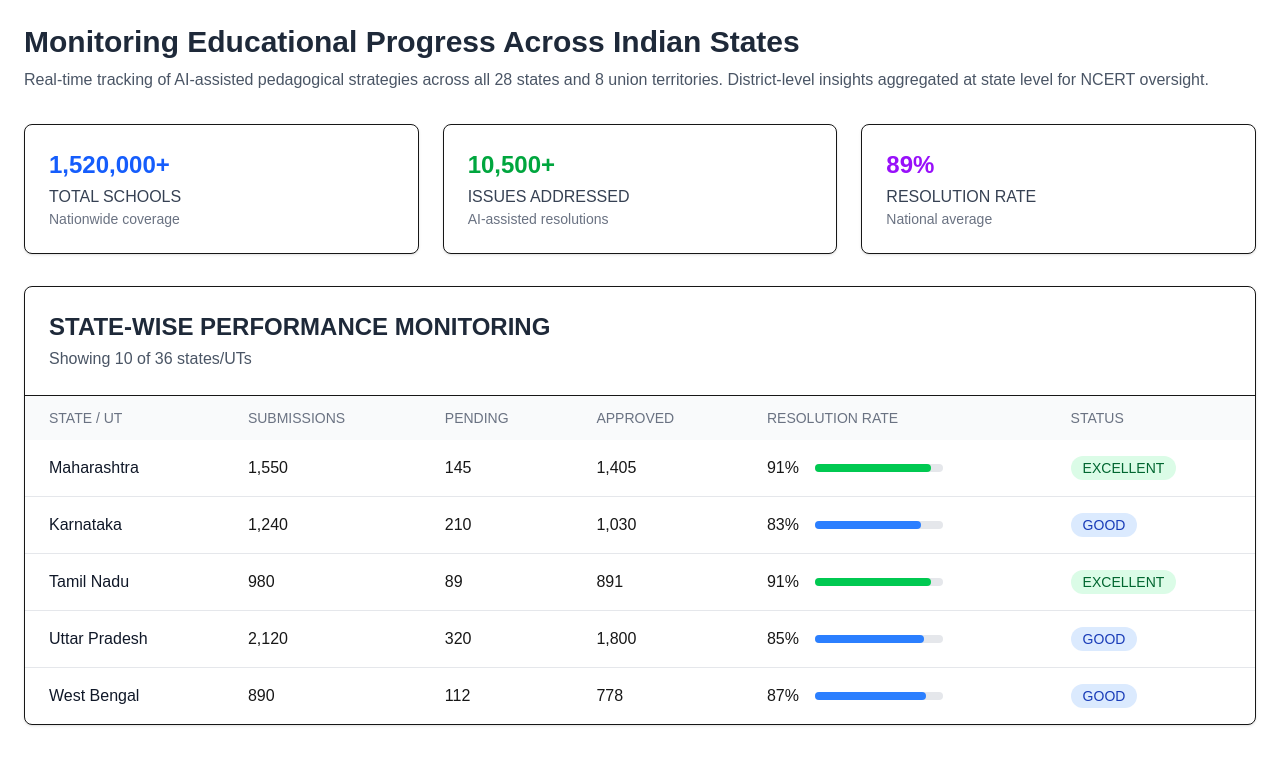
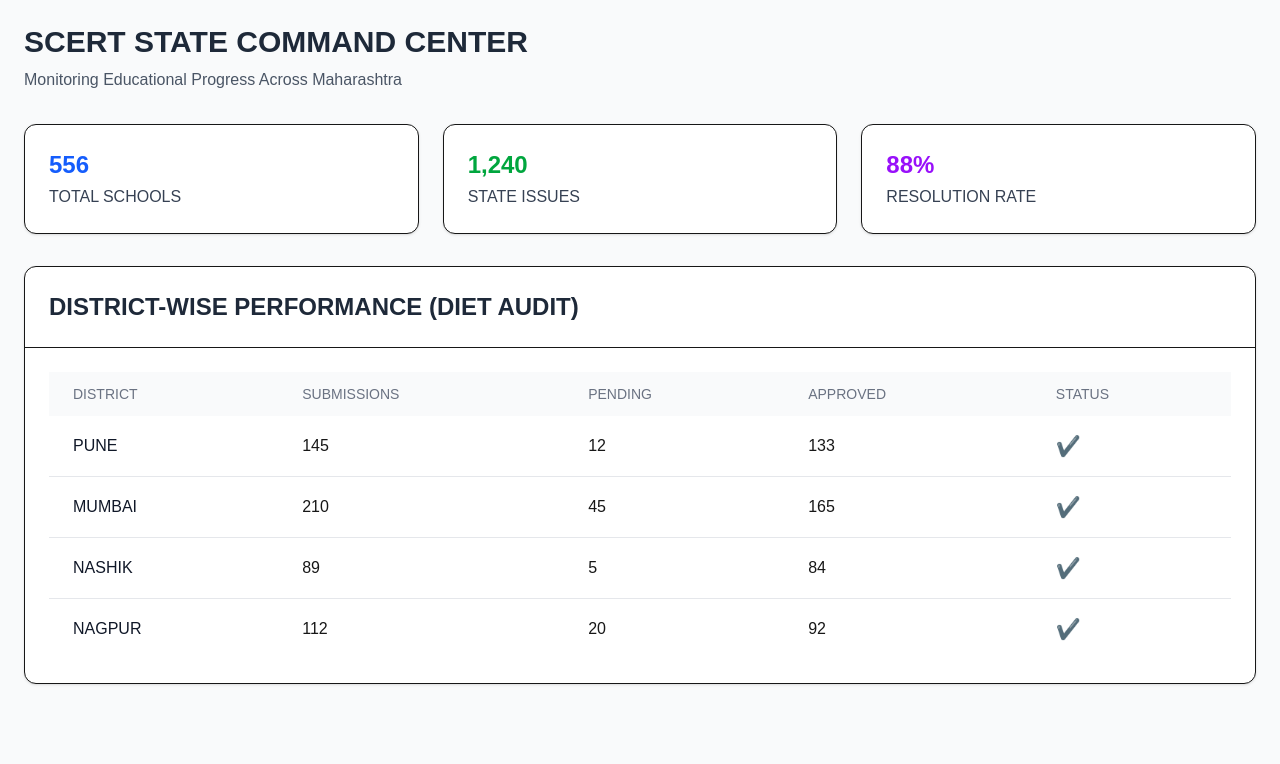
Before and after one commit to warisha-f1/MergeEd, a Next.js app in the folder frontend/: page /admin/scert in a window 1280 px wide. Shown: the top 764 px of the page. Built offline with nearby package versions, Linux system fonts and the light colour scheme.

Commit message:
Update page.tsx

```diff
--- a/frontend/app/admin/scert/page.tsx
+++ b/frontend/app/admin/scert/page.tsx
@@ -1,108 +1,66 @@
+// app/admin/page.tsx
 "use client";
 
-import { useState } from "react";
-
-interface StateData {
-  state: string;
-  submissions: number;
-  pending: number;
-  approved: number;
-  resolutionRate: number;
-  status: "EXCELLENT" | "GOOD" | "NEEDS_ATTENTION" | "CRITICAL";
-}
-
 export default function AdminPage() {
-  const [states] = useState<StateData[]>([
-    { state: "Maharashtra", submissions: 1550, pending: 145, approved: 1405, resolutionRate: 91, status: "EXCELLENT" },
-    { state: "Karnataka", submissions: 1240, pending: 210, approved: 1030, resolutionRate: 83, status: "GOOD" },
-    { state: "Tamil Nadu", submissions: 980, pending: 89, approved: 891, resolutionRate: 91, status: "EXCELLENT" },
-    { state: "Uttar Pradesh", submissions: 2120, pending: 320, approved: 1800, resolutionRate: 85, status: "GOOD" },
-    { state: "West Bengal", submissions: 890, pending: 112, approved: 778, resolutionRate: 87, status: "GOOD" },
-  ]);
+  const districts = [
+    { name: "PUNE", submissions: 145, pending: 12, approved: 133, status: "✔️" },
+    { name: "MUMBAI", submissions: 210, pending: 45, approved: 165, status: "✔️" },
+    { name: "NASHIK", submissions: 89, pending: 5, approved: 84, status: "✔️" },
+    { name: "NAGPUR", submissions: 112, pending: 20, approved: 92, status: "✔️" },
+  ];
 
   return (
-    <div className="p-6">
+    <div className="min-h-screen bg-gray-50 p-6">
+      {/* Header */}
       <header className="mb-8">
-        <h1 className="text-3xl font-bold text-gray-800 mb-2">
-          Monitoring Educational Progress Across Indian States
-        </h1>
-        <p className="text-gray-600">
-          Real-time tracking of AI-assisted pedagogical strategies across all 28 states and 8 union territories.
-          District-level insights aggregated at state level for NCERT oversight.
-        </p>
+        <h1 className="text-3xl font-bold text-gray-800">SCERT STATE COMMAND CENTER</h1>
+        <p className="text-gray-600 mt-2">Monitoring Educational Progress Across Maharashtra</p>
       </header>
 
       {/* Stats Cards */}
       <div className="grid grid-cols-1 md:grid-cols-3 gap-6 mb-8">
-        <div className="bg-white p-6 rounded-lg shadow border">
-          <div className="text-2xl font-bold text-blue-600">1,520,000+</div>
+        <div className="bg-white p-6 rounded-xl shadow border">
+          <div className="text-2xl font-bold text-blue-600">556</div>
           <div className="text-gray-700 font-medium mt-1">TOTAL SCHOOLS</div>
-          <div className="text-sm text-gray-500">Nationwide coverage</div>
         </div>
 
-        <div className="bg-white p-6 rounded-lg shadow border">
-          <div className="text-2xl font-bold text-green-600">10,500+</div>
-          <div className="text-gray-700 font-medium mt-1">ISSUES ADDRESSED</div>
-          <div className="text-sm text-gray-500">AI-assisted resolutions</div>
+        <div className="bg-white p-6 rounded-xl shadow border">
+          <div className="text-2xl font-bold text-green-600">1,240</div>
+          <div className="text-gray-700 font-medium mt-1">STATE ISSUES</div>
         </div>
 
-        <div className="bg-white p-6 rounded-lg shadow border">
-          <div className="text-2xl font-bold text-purple-600">89%</div>
+        <div className="bg-white p-6 rounded-xl shadow border">
+          <div className="text-2xl font-bold text-purple-600">88%</div>
           <div className="text-gray-700 font-medium mt-1">RESOLUTION RATE</div>
-          <div className="text-sm text-gray-500">National average</div>
         </div>
       </div>
 
-      {/* State Table */}
-      <div className="bg-white rounded-lg shadow border">
+      {/* District Table */}
+      <div className="bg-white rounded-xl shadow border">
         <div className="p-6 border-b">
-          <h2 className="text-2xl font-bold text-gray-800">STATE-WISE PERFORMANCE MONITORING</h2>
-          <p className="text-gray-600 mt-1">Showing 10 of 36 states/UTs</p>
+          <h2 className="text-2xl font-bold text-gray-800">DISTRICT-WISE PERFORMANCE (DIET AUDIT)</h2>
         </div>
 
-        <div className="overflow-x-auto">
+        <div className="overflow-x-auto p-6">
           <table className="min-w-full">
             <thead className="bg-gray-50">
               <tr>
-                <th className="px-6 py-3 text-left text-sm font-medium text-gray-500">STATE / UT</th>
+                <th className="px-6 py-3 text-left text-sm font-medium text-gray-500">DISTRICT</th>
                 <th className="px-6 py-3 text-left text-sm font-medium text-gray-500">SUBMISSIONS</th>
                 <th className="px-6 py-3 text-left text-sm font-medium text-gray-500">PENDING</th>
                 <th className="px-6 py-3 text-left text-sm font-medium text-gray-500">APPROVED</th>
-                <th className="px-6 py-3 text-left text-sm font-medium text-gray-500">RESOLUTION RATE</th>
                 <th className="px-6 py-3 text-left text-sm font-medium text-gray-500">STATUS</th>
               </tr>
             </thead>
             <tbody className="divide-y divide-gray-200">
-              {states.map((state, index) => (
+              {districts.map((district, index) => (
                 <tr key={index} className="hover:bg-gray-50">
-                  <td className="px-6 py-4 font-medium text-gray-900">{state.state}</td>
-                  <td className="px-6 py-4">{state.submissions.toLocaleString()}</td>
-                  <td className="px-6 py-4">{state.pending.toLocaleString()}</td>
-                  <td className="px-6 py-4">{state.approved.toLocaleString()}</td>
+                  <td className="px-6 py-4 font-medium text-gray-900">{district.name}</td>
+                  <td className="px-6 py-4">{district.submissions.toLocaleString()}</td>
+                  <td className="px-6 py-4">{district.pending.toLocaleString()}</td>
+                  <td className="px-6 py-4">{district.approved.toLocaleString()}</td>
                   <td className="px-6 py-4">
-                    <div className="flex items-center">
-                      <span className="font-medium w-10">{state.resolutionRate}%</span>
-                      <div className="ml-2 w-32 bg-gray-200 rounded-full h-2">
-                        <div
-                          className={`h-2 rounded-full ${
-                            state.resolutionRate >= 90 ? 'bg-green-500' :
-                            state.resolutionRate >= 80 ? 'bg-blue-500' :
-                            state.resolutionRate >= 70 ? 'bg-yellow-500' : 'bg-red-500'
-                          }`}
-                          style={{ width: `${state.resolutionRate}%` }}
-                        ></div>
-                      </div>
-                    </div>
-                  </td>
-                  <td className="px-6 py-4">
-                    <span className={`px-3 py-1 rounded-full text-sm font-medium ${
-                      state.status === "EXCELLENT" ? "bg-green-100 text-green-800" :
-                      state.status === "GOOD" ? "bg-blue-100 text-blue-800" :
-                      state.status === "NEEDS_ATTENTION" ? "bg-yellow-100 text-yellow-800" :
-                      "bg-red-100 text-red-800"
-                    }`}>
-                      {state.status}
-                    </span>
+                    <span className="text-green-600 text-xl">{district.status}</span>
                   </td>
                 </tr>
               ))}
```
